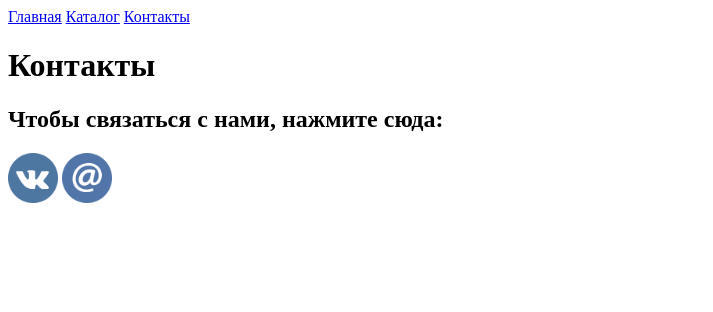
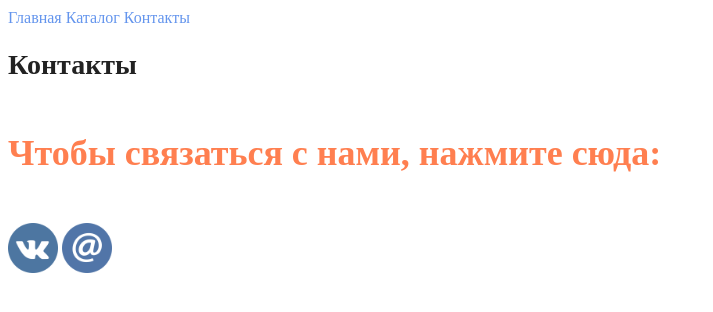
Before and after one commit to AndreyOrexxx/HTML-CSS, a plain HTML site: page contact.html in a window 1280 px wide. Shown: the whole page, without its empty margins (0-713 px from the left). Drawn offline with Linux system fonts and the light colour scheme.

Commit message:
Подключил файл style.css

```diff
--- a/contact.html
+++ b/contact.html
@@ -5,13 +5,14 @@
     <meta http-equiv="X-UA-Compatible" content="IE=edge">
     <meta name="viewport" content="width=device-width, initial-scale=1.0">
     <title>contact</title>
+    <link rel="stylesheet" href="./style.css">
 </head>
 <body>
-    <a href="./index.html">Главная</a>
-    <a href="./catalog/catalog.html">Каталог</a>
-    <a href="./contact.html">Контакты</a>
-    <h1>Контакты</h1>
-    <h2>Чтобы связаться с нами, нажмите сюда:</h2>
+    <a class="menu" href="./index.html">Главная</a>
+    <a class="menu" href="./catalog/catalog.html">Каталог</a>
+    <a class="menu" href="./contact.html">Контакты</a>
+    <h1 class="heading1">Контакты</h1>
+    <h2 class="heading2">Чтобы связаться с нами, нажмите сюда:</h2>
     <a href="https://vk.com/a.orekhov77"><img src="./img/vk.png" alt="vk" width="50px"></a>
     <a href="https://KO.orexxx@gmail.com"><img src="./img/pochty.png" alt="pochty" width="50px"></a>
 </body>
```
